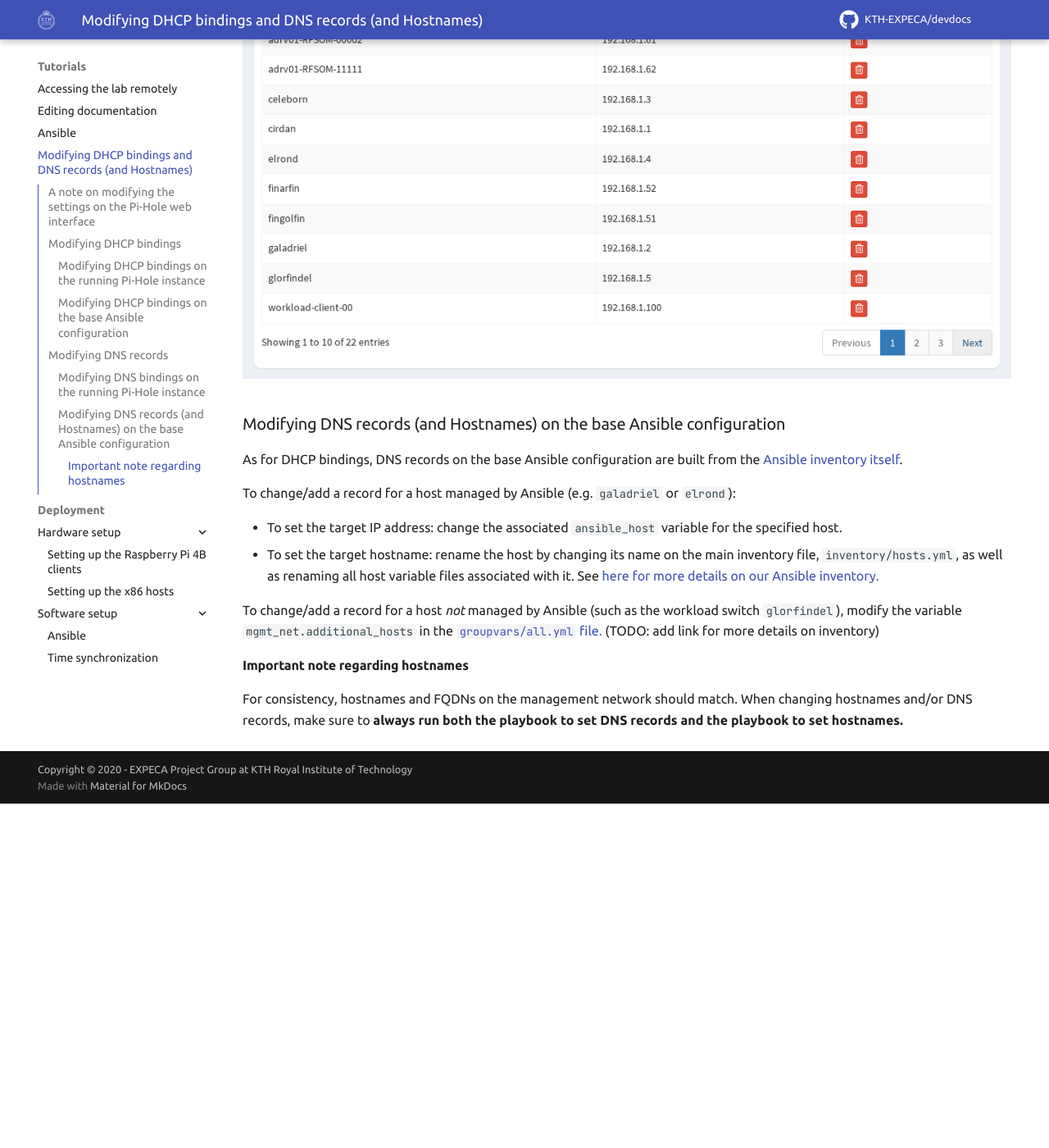
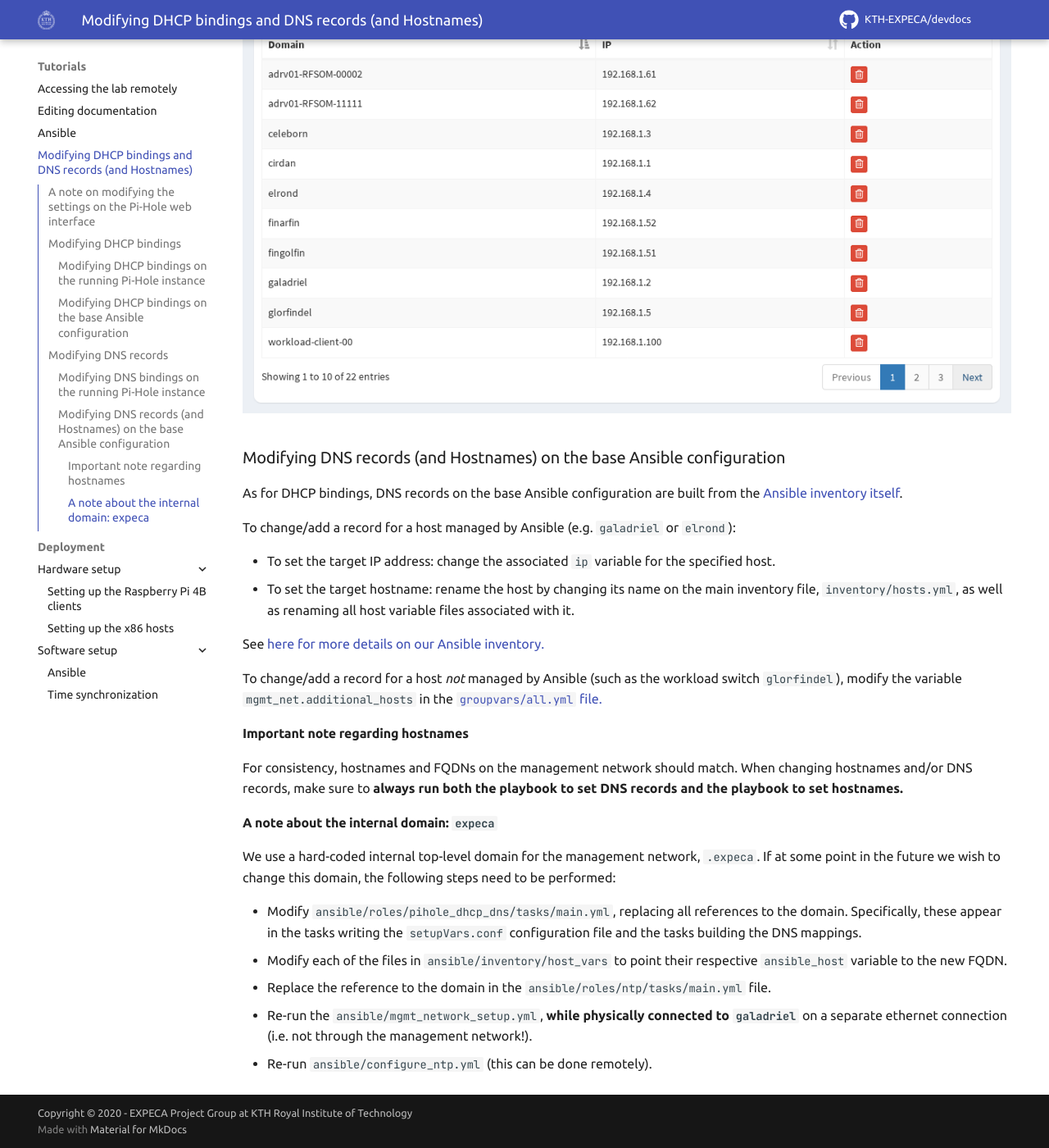
Before and after one commit to KTH-EXPECA/devdocs, an MkDocs documentation site: the page built from docs/tutorials/adding_dhcp_dns_bindings.md, in a window 1280 px wide and 1400 px high, scrolled down 2178 px. Shown: the whole window at 82% size. Built offline with MkDocs 1.6.1 and Material for MkDocs 9.7.7, drawn with Linux system fonts in a browser that asks for light colours; comment, search, counter and statistics services are not loaded; before the commit the page ends 3158 px from its top, so only the background shows below that; some of the changed text lies outside the part shown.

Commit message:
documenting setup

```diff
--- a/docs/tutorials/adding_dhcp_dns_bindings.md
+++ b/docs/tutorials/adding_dhcp_dns_bindings.md
@@ -29,9 +29,11 @@
 
 DHCP bindings on the base Ansible configuration are built from the [Ansible inventory itself](https://github.com/KTH-EXPECA/TestbedConfig/tree/master/ansible/inventory).
 
-To change/add a binding for a host managed by Ansible (e.g. `galadriel` or `elrond`), simply change the associated `ansible_host` and/or `mac` variables for said host (TODO: add link for more details on inventory).
+To change/add a binding for a host managed by Ansible (e.g. `galadriel` or `elrond`), simply change the associated `ip` and/or `mac` variables for said host.
 
-To change/add a binding for a host *not* managed by Ansible (such as the workload switch `glorfindel`), modify the variable `mgmt_net.additional_hosts` in the [`groupvars/all.yml` file.](https://github.com/KTH-EXPECA/TestbedConfig/blob/master/ansible/inventory/group_vars/all.yml) (TODO: add link for more details on inventory)
+To change/add a binding for a host *not* managed by Ansible (such as the workload switch `glorfindel`), modify the variable `mgmt_net.additional_hosts` in the [`groupvars/all.yml` file.](https://github.com/KTH-EXPECA/TestbedConfig/blob/master/ansible/inventory/group_vars/all.yml)
+
+See [here for more details on our Ansible inventory.](/tutorials/ansible/)
 
 ## Modifying DNS records
 
@@ -50,12 +52,26 @@
 
 To change/add a record for a host managed by Ansible (e.g. `galadriel` or `elrond`):
 
-- To set the target IP address: change the associated `ansible_host` variable for the specified host.
-- To set the target hostname: rename the host by changing its name on the main inventory file, `inventory/hosts.yml`, as well as renaming all host variable files associated with it. See [here for more details on our Ansible inventory.](/tutorials/ansible/)
+- To set the target IP address: change the associated `ip` variable for the specified host.
+- To set the target hostname: rename the host by changing its name on the main inventory file, `inventory/hosts.yml`, as well as renaming all host variable files associated with it.
 
-To change/add a record for a host *not* managed by Ansible (such as the workload switch `glorfindel`), modify the variable `mgmt_net.additional_hosts` in the [`groupvars/all.yml` file.](https://github.com/KTH-EXPECA/TestbedConfig/blob/master/ansible/inventory/group_vars/all.yml) (TODO: add link for more details on inventory)
+See [here for more details on our Ansible inventory.](/tutorials/ansible/)
+
+To change/add a record for a host *not* managed by Ansible (such as the workload switch `glorfindel`), modify the variable `mgmt_net.additional_hosts` in the [`groupvars/all.yml` file.](https://github.com/KTH-EXPECA/TestbedConfig/blob/master/ansible/inventory/group_vars/all.yml)
 
 #### Important note regarding hostnames
 
 For consistency, hostnames and FQDNs on the management network should match.
 When changing hostnames and/or DNS records, make sure to **always run both the playbook to set DNS records and the playbook to set hostnames.**
+
+#### A note about the internal domain: `expeca`
+
+We use a hard-coded internal top-level domain for the management network, `.expeca`.
+If at some point in the future we wish to change this domain, the following steps need to be performed:
+
+- Modify `ansible/roles/pihole_dhcp_dns/tasks/main.yml`, replacing all references to the domain.
+  Specifically, these appear in the tasks writing the `setupVars.conf` configuration file and the tasks building the DNS mappings.
+- Modify each of the files in `ansible/inventory/host_vars` to point their respective `ansible_host` variable to the new FQDN.
+- Replace the reference to the domain in the `ansible/roles/ntp/tasks/main.yml` file.
+- Re-run the `ansible/mgmt_network_setup.yml`, **while physically connected to `galadriel`** on a separate ethernet connection (i.e. not through the management network!).
+- Re-run `ansible/configure_ntp.yml` (this can be done remotely).
```
